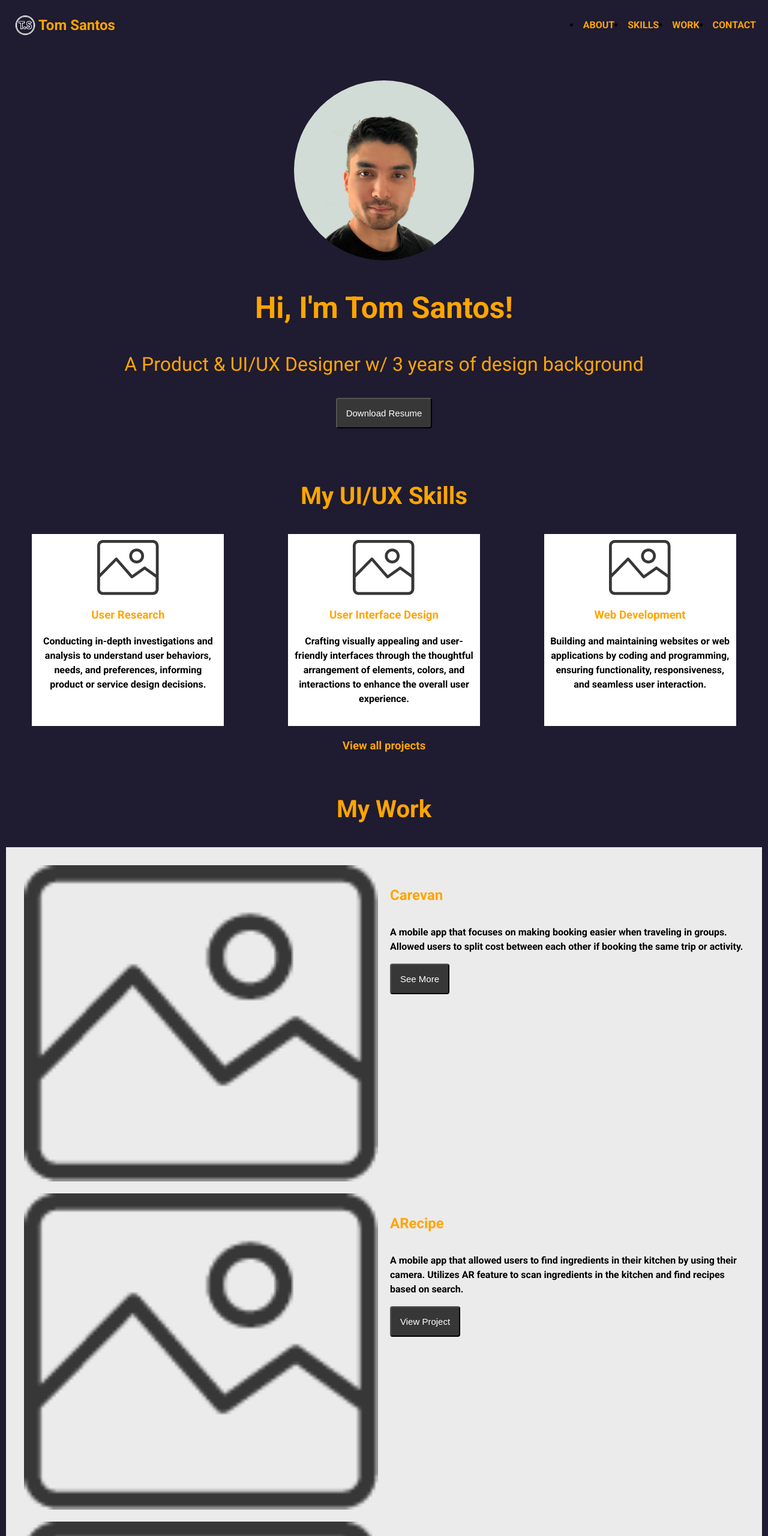
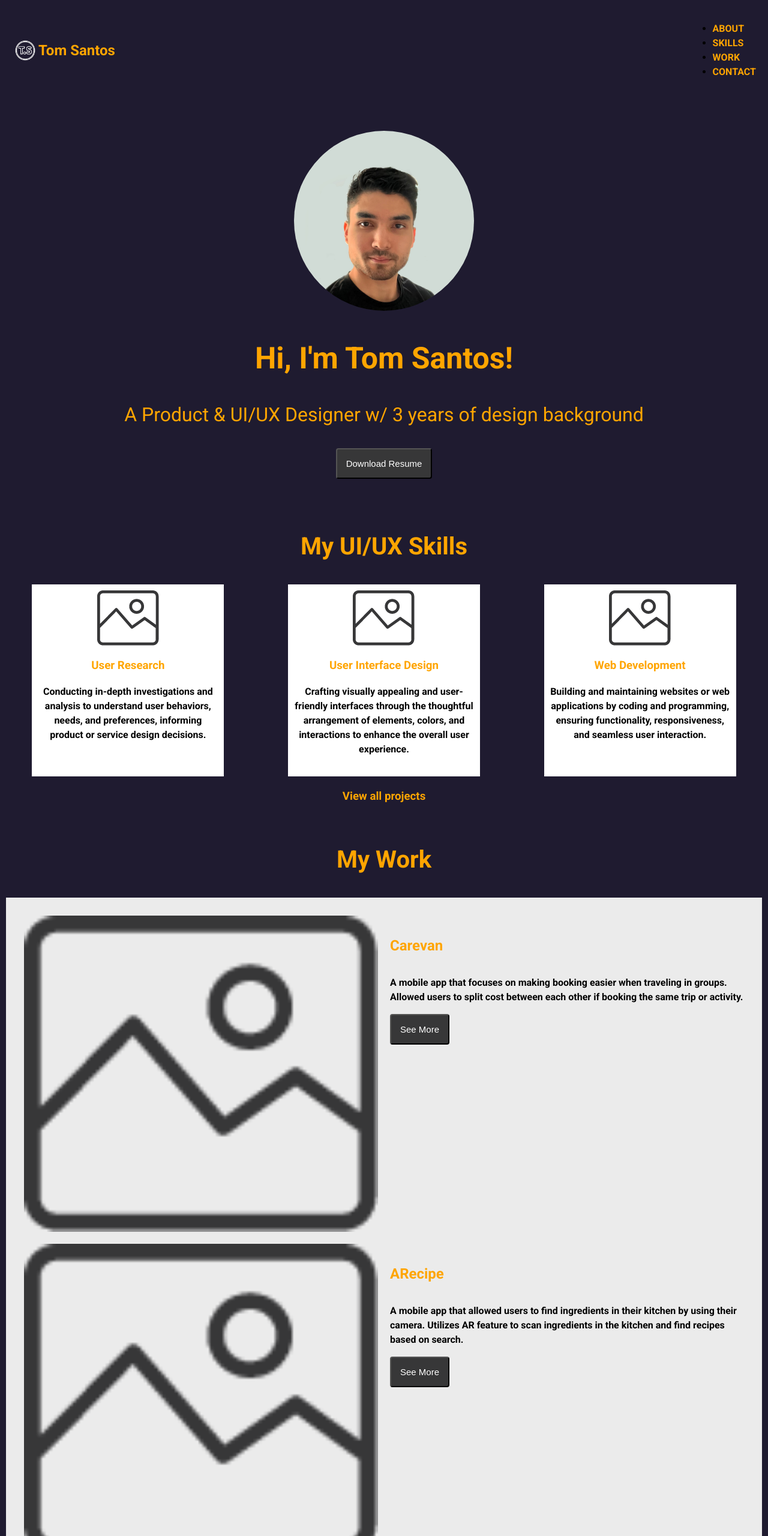
Before and after one commit to TomWILLS11/UX_UI_HW_19, a plain HTML site: page index.html in a window 1280 px wide. Shown: the top 2560 px of the page at 60% size. Drawn offline with nearby package versions, Linux system fonts and the light colour scheme; files whose address does not match are found by name.

Commit message:
Update index.html

```diff
--- a/index.html
+++ b/index.html
@@ -18,23 +18,25 @@
       </div>
 
       <div class="nav-right">
-        <li><a href="">ABOUT</a></li>
-        <li><a href="">SKILLS</a></li>
-        <li><a href="">WORK</a></li>
-        <li><a href="">CONTACT</a></li>
-      </div>
+        <ul>
+            <li><a href="" id="about">ABOUT</a></li>
+            <li><a href="#uiux" id="skills">SKILLS</a></li>
+            <li><a href="#workClick" id="work">WORK</a></li>
+            <li><a href="" id="contact">CONTACT</a></li>
+        </ul>
+    </div>
     </nav>
     <section class="heroImg">
       <!-- <div class="content"> -->
         <img src="images/selfphoto.jpg" class="circle-image">
         <h1 class="hero-container-name">Hi, I'm Tom Santos!</h1>
         <p class="hero-container-sub">A Product & UI/UX Designer w/ 3 years of design background</p>
-        <button>Download Resume</button>
+        <button id="downloadResumeButton">Download Resume</button>
       <!-- </div> -->
     </section>
 
 
-    <section class="skills">
+    <section id= "uiux" class="skills">
       <h1>My UI/UX Skills</h1>
       <div class = "flexContainer">
 
@@ -56,11 +58,11 @@
             <p>Building and maintaining websites or web applications by coding and programming, ensuring functionality, responsiveness, and seamless user interaction.</p>
         </div>
       </div>
-      <h3>View all projects</h3>
+      <h3 id="viewProjects">View all projects</h3>
     </section>
 
     <!-- My Work Section Constructed using CSS Grid -->
-    <section class="myWork">
+    <section id= "workClick" class="myWork">
       <h1>My Work</h1>
       <div class="workGrid">
         <div class="img1">
@@ -70,7 +72,7 @@
           <h4>Carevan</h4>
           <p>A mobile app that focuses on making booking easier when traveling in groups.
             Allowed users to split cost between each other if booking the same trip or activity.</p>
-          <button>See More</button>
+          <button id="seeMore">See More</button>
         </div>
 
         <div class="img2">
@@ -79,7 +81,7 @@
         <div class="content2">
           <h4>ARecipe</h4>
           <p>A mobile app that allowed users to find ingredients in their kitchen by using their camera. Utilizes AR feature to scan ingredients in the kitchen and find recipes based on search.</p>
-          <button>View Project</button>
+          <button id="seeMore2">See More</button>
         </div>
 
         <div class="img3">
@@ -88,7 +90,7 @@
         <div class="content3">
           <h4>E-League</h4>
           <p>A mobile app that allowed users to bet on E-Sports matches. This app focuses in creating a importance of E-Sports and interact with the matches more personally.</p>
-          <button>View Project</button>
+          <button id="seeMore3">See More</button>
         </div>
       </div>
     </section>
@@ -102,4 +104,6 @@
     </footer>
 
   </body>
+  <script src="https://code.jquery.com/jquery-3.6.0.min.js"></script>
+  <script src="js/index.js"></script>
 </html>
```
